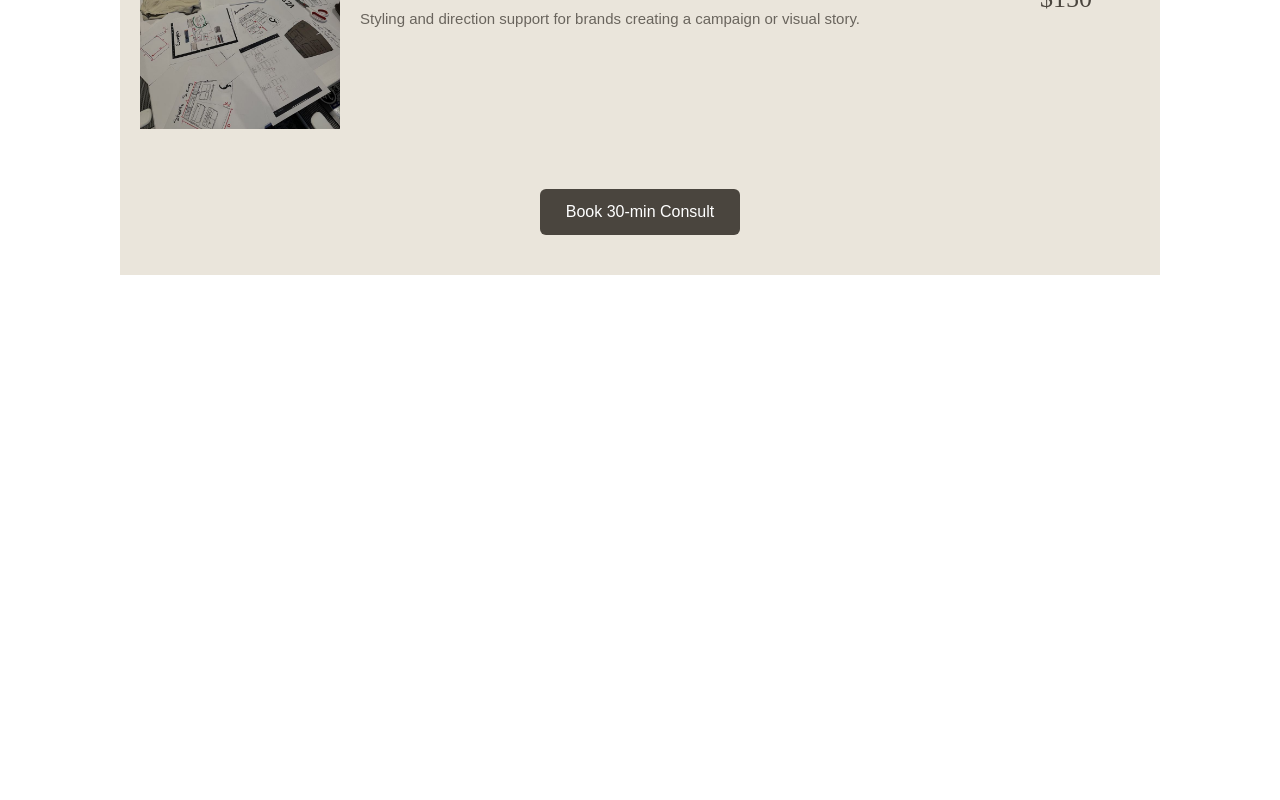
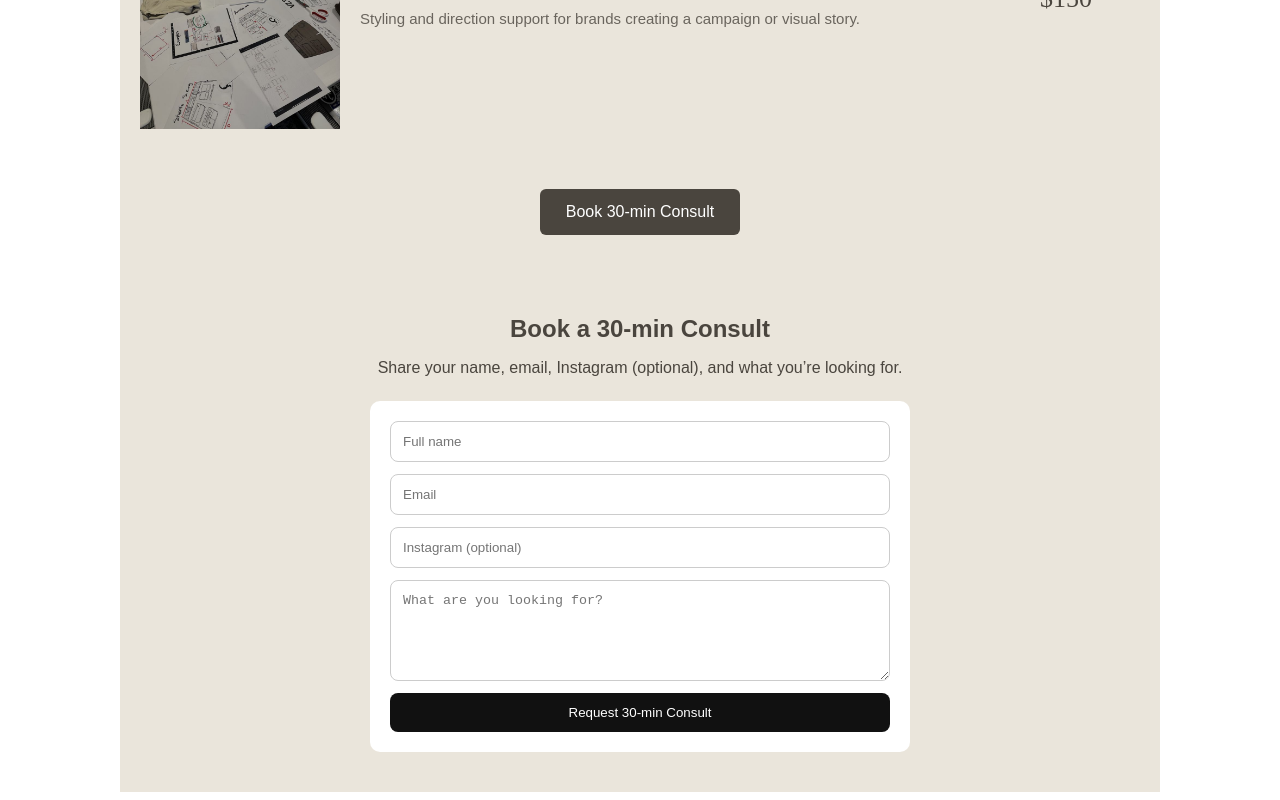
Before and after one commit to vejay650/vesture-os-mvp, a Next.js app: page /consult in a window 1280 px wide. Shown: the part 1419-2219 px from the top of the page. Before the commit the page ends 1702 px from the top, so only its background shows below. Built offline with nearby package versions, Linux system fonts and the light colour scheme.

Commit message:
Update consult.tsx

```diff
--- a/pages/consult.tsx
+++ b/pages/consult.tsx
@@ -75,22 +75,79 @@ export default function Consult() {
 
       {/* Booking Button */}
       <div style={{ textAlign: "center", marginTop: 60 }}>
-        <Link href="/book">
+        <a
+          href="#book"
+          style={{
+            background: "#4A453E",
+            color: "#fff",
+            padding: "14px 26px",
+            fontSize: "16px",
+            borderRadius: 6,
+            border: "none",
+            cursor: "pointer",
+            textDecoration: "none",
+            display: "inline-block",
+          }}
+        >
+          Book 30-min Consult
+        </a>
+      </div>
+
+      {/* === FORM SECTION === */}
+      <section id="book" style={{ marginTop: 80, scrollMarginTop: 100 }}>
+        <h2 style={{ textAlign: "center", marginBottom: 12 }}>
+          Book a 30-min Consult
+        </h2>
+        <p style={{ textAlign: "center", marginBottom: 24 }}>
+          Share your name, email, Instagram (optional), and what you’re looking for.
+        </p>
+
+        <form
+          style={{
+            display: "grid",
+            gap: 12,
+            maxWidth: 500,
+            margin: "0 auto",
+            background: "#fff",
+            padding: 20,
+            borderRadius: 10,
+          }}
+        >
+          <input
+            placeholder="Full name"
+            required
+            style={{ padding: 12, borderRadius: 8, border: "1px solid #ccc" }}
+          />
+          <input
+            type="email"
+            placeholder="Email"
+            required
+            style={{ padding: 12, borderRadius: 8, border: "1px solid #ccc" }}
+          />
+          <input
+            placeholder="Instagram (optional)"
+            style={{ padding: 12, borderRadius: 8, border: "1px solid #ccc" }}
+          />
+          <textarea
+            placeholder="What are you looking for?"
+            rows={5}
+            style={{ padding: 12, borderRadius: 8, border: "1px solid #ccc" }}
+          />
           <button
+            type="submit"
             style={{
-              background: "#4A453E",
+              padding: "12px 16px",
+              background: "#111",
               color: "#fff",
-              padding: "14px 26px",
-              fontSize: "16px",
-              borderRadius: 6,
               border: "none",
+              borderRadius: 8,
               cursor: "pointer",
             }}
           >
-            Book 30-min Consult
+            Request 30-min Consult
           </button>
-        </Link>
-      </div>
+        </form>
+      </section>
     </main>
   );
 }
```
